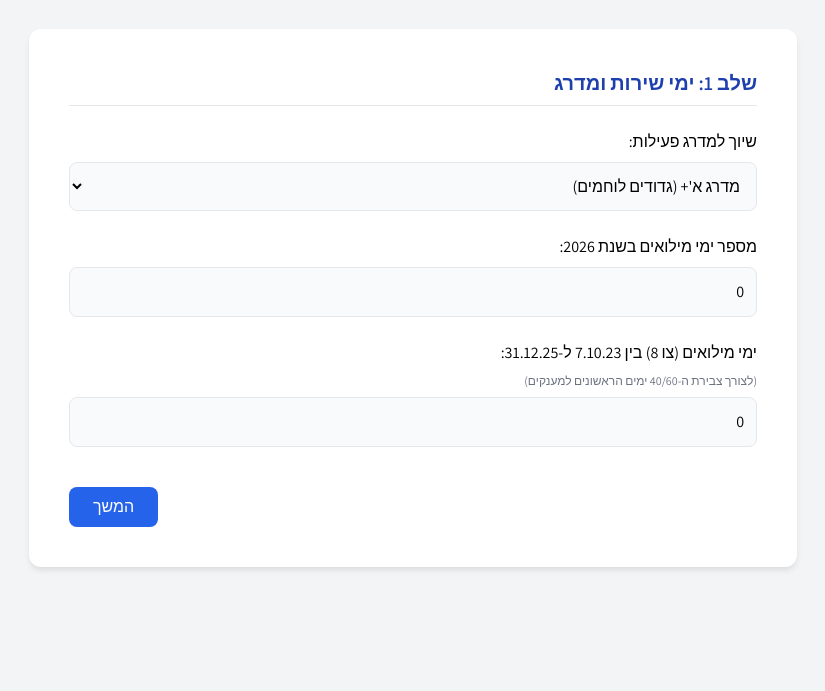
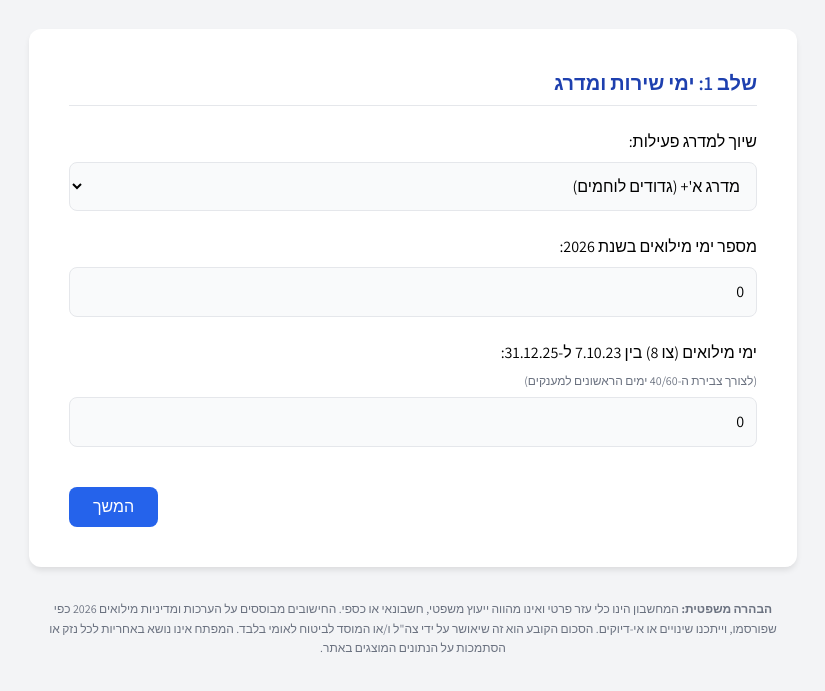
Before and after one commit to matan3-max/calculator8v3, a plain HTML site: page index.html in a window 1280 px wide. Shown: the part 99-790 px from the top of the page, without its empty margins (227-1052 px from the left). Drawn offline with nearby package versions, Linux system fonts and the light colour scheme.

Commit message:
Update index.html

```diff
--- a/index.html
+++ b/index.html
@@ -162,6 +162,13 @@
 
             <button onclick="location.reload()" class="w-full py-3 bg-gray-200 text-gray-700 rounded-lg hover:bg-gray-300 font-medium transition">חישוב חדש</button>
         </div>
+
+        <!-- Disclaimer -->
+        <footer class="mt-8 text-center text-gray-500 text-xs px-4 pb-8">
+            <p class="leading-relaxed">
+                <strong>הבהרה משפטית:</strong> המחשבון הינו כלי עזר פרטי ואינו מהווה ייעוץ משפטי, חשבונאי או כספי. החישובים מבוססים על הערכות ומדיניות מילואים 2026 כפי שפורסמו, וייתכנו שינויים או אי-דיוקים. הסכום הקובע הוא זה שיאושר על ידי צה"ל ו/או המוסד לביטוח לאומי בלבד. המפתח אינו נושא באחריות לכל נזק או הסתמכות על הנתונים המוצגים באתר.
+            </p>
+        </footer>
     </div>
 
     <script>
```
